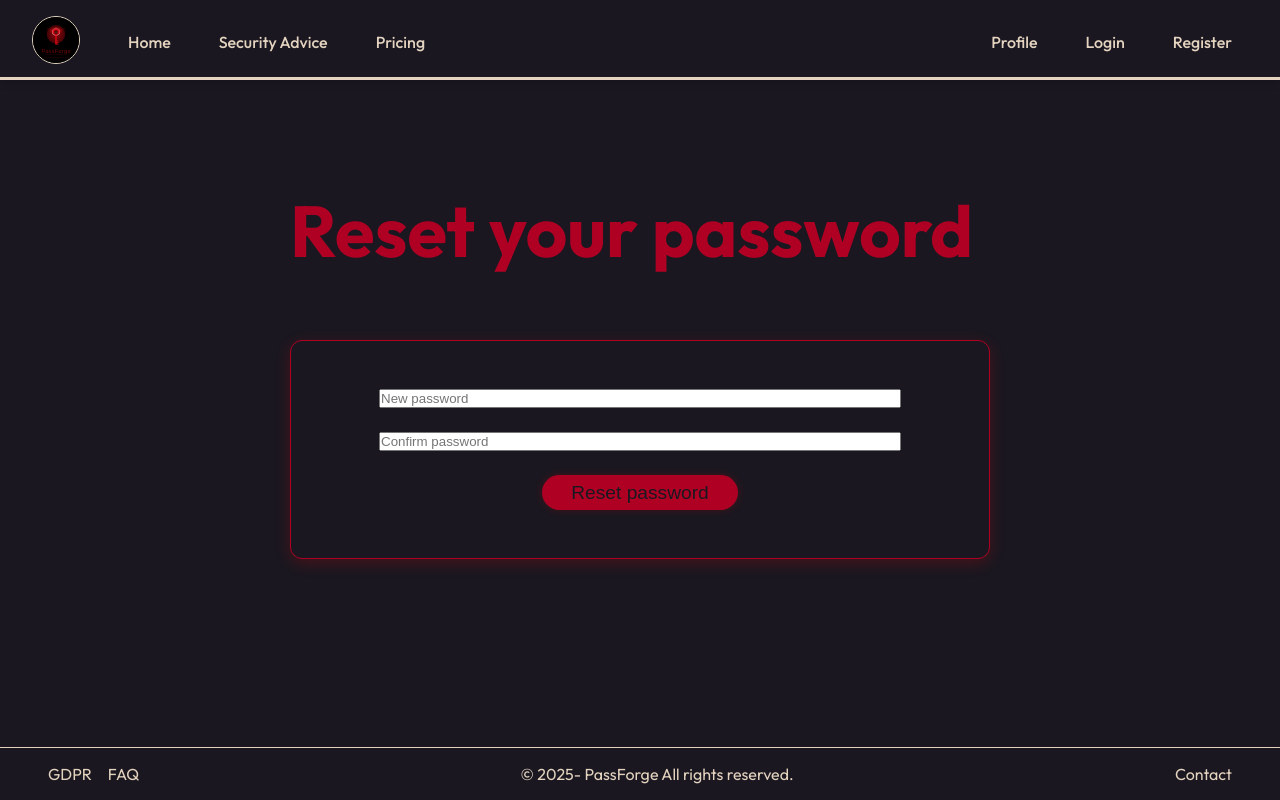
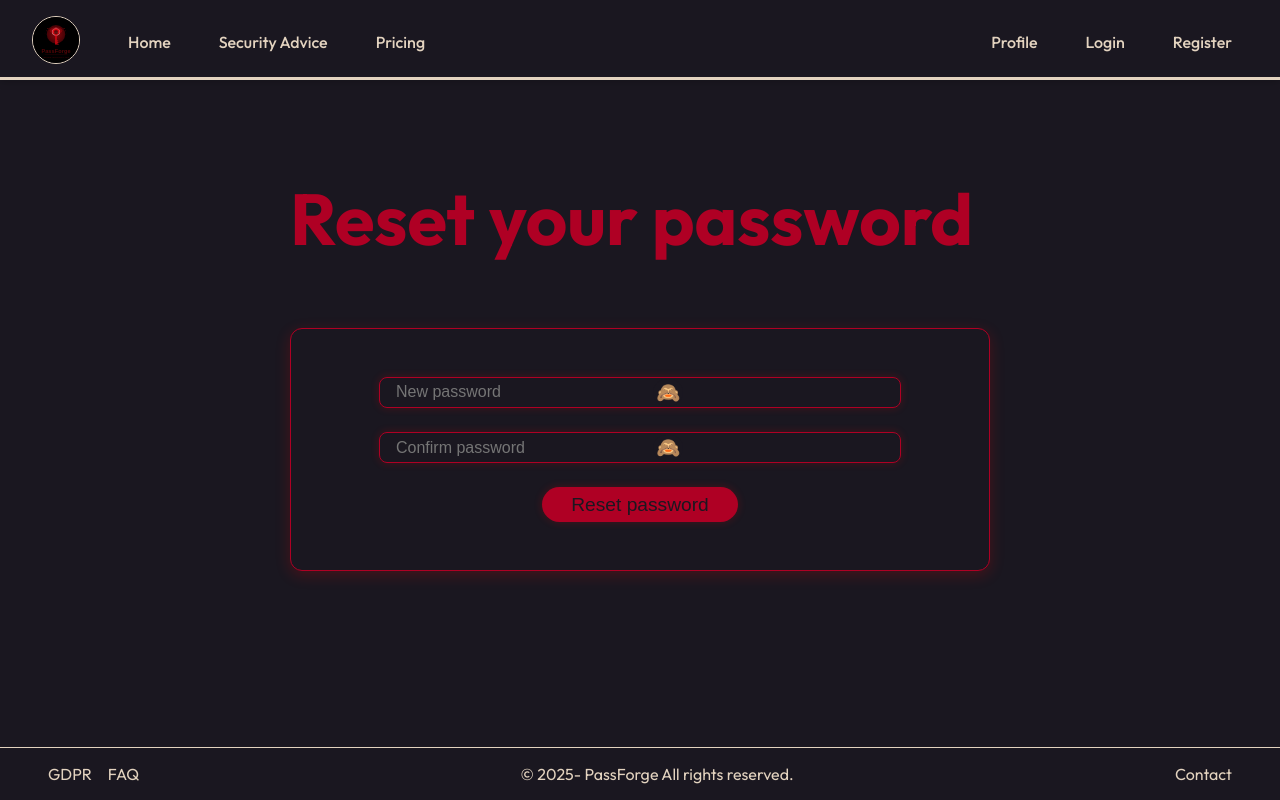
Before and after one commit to PassForgeTHP/React_Passforge, a React (Vite) app: page /reset-password in a window 1280 px wide. Built offline with nearby package versions, Linux system fonts and the light colour scheme.

Commit message:
added hide/view password on resetpassword

```diff
--- a/src/pages/Register.jsx
+++ b/src/pages/Register.jsx
@@ -64,7 +64,6 @@ function Register() {
               <ViewPassword
                 value={passwordConfirmation}
                 onChange={(e) => setPasswordConfirmation(e.target.value)}
-                type="password"
                 placeholder="Confirmation"
               />
             </div>
--- a/src/pages/ResetPassword.jsx
+++ b/src/pages/ResetPassword.jsx
@@ -1,5 +1,6 @@
 import { useSearchParams, useNavigate } from "react-router-dom";
 import { useState } from "react";
+import ViewPassword from "../components/ViewPassword";
 
 const ResetPassword = () => {
   const [searchParams] = useSearchParams();
@@ -45,14 +46,12 @@ const ResetPassword = () => {
 
         <div>
           <form onSubmit={handleSubmit}>
-            <input
-              type="password"
+            <ViewPassword
               placeholder="New password"
               value={password}
               onChange={(e) => setPassword(e.target.value)}
             />
-            <input
-              type="password"
+            <ViewPassword
               placeholder="Confirm password"
               value={passwordConfirmation}
               onChange={(e) => setPasswordConfirmation(e.target.value)}
```
